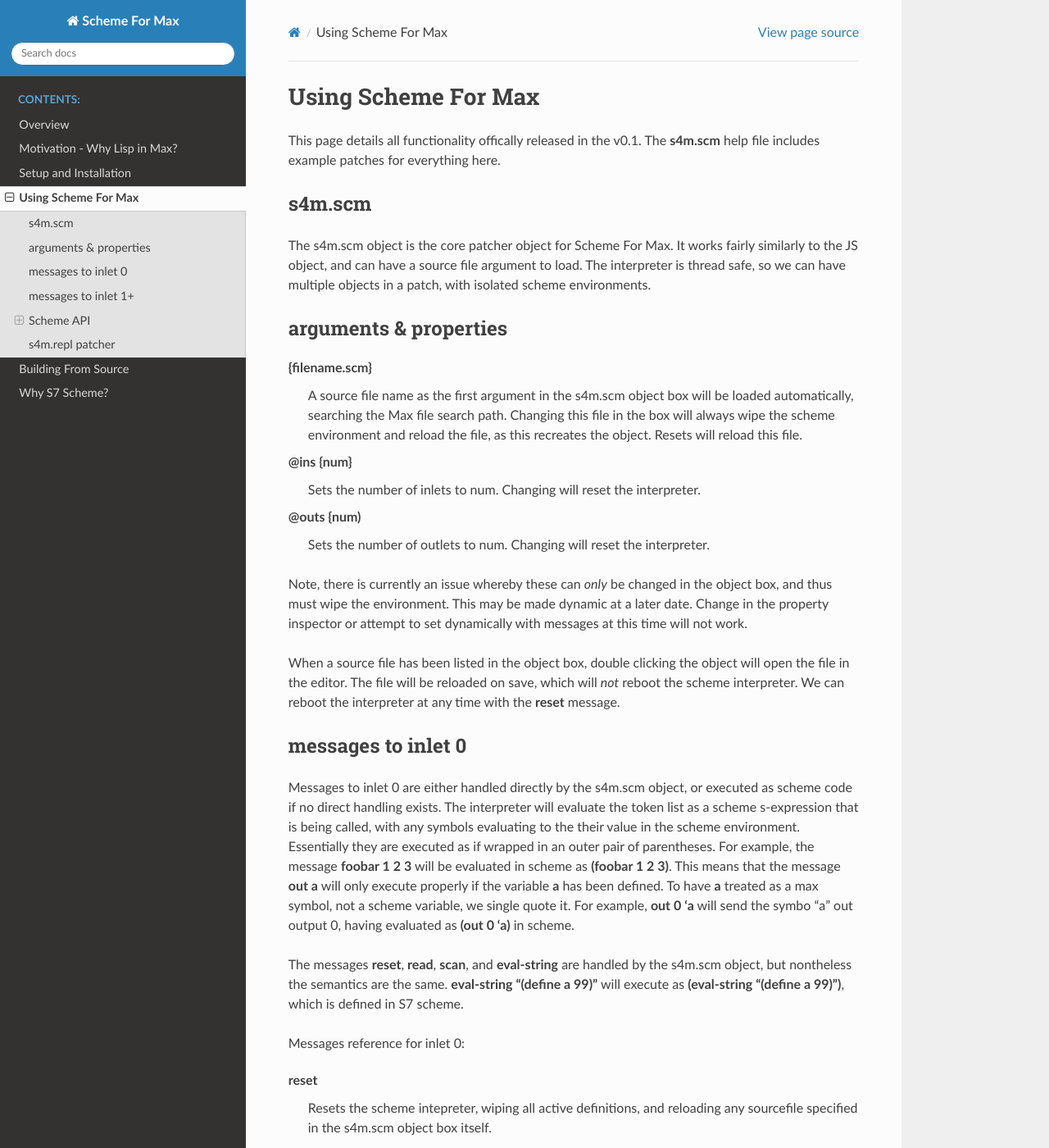
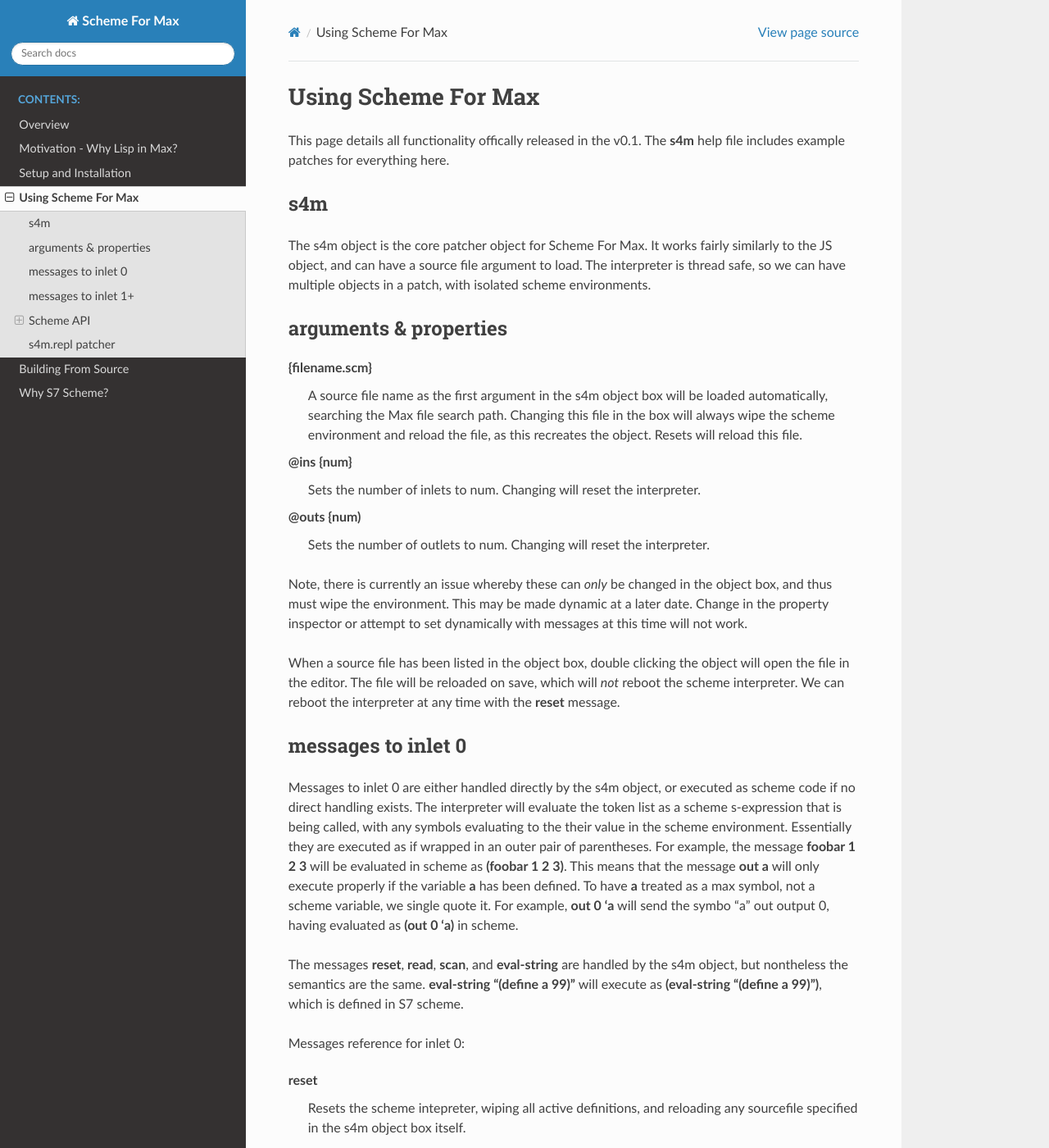
Before and after one commit to iainctduncan/scheme-for-max-docs, a Sphinx documentation site: the page built from source/usage.rst, in a window 1280 px wide and 1400 px high. Shown: the whole window at 82% size. Built offline with Sphinx 7.4.7 and the Read the Docs theme 2.0.0, drawn with Linux system fonts in a browser that asks for light colours; some of the changed text lies outside the part shown.

Commit message:
the rename

```diff
--- a/source/installation.rst
+++ b/source/installation.rst
@@ -14,7 +14,7 @@
 In addition the Max external, the package contains:
 
 * help/
-   * The help file, **s4m.scm.maxhelp**
+   * The help file, **s4m.maxhelp**
    * The Scheme source files used in the help (**s4m_help_basics.scm** etc)
 
 * extras/
--- a/source/overview.rst
+++ b/source/overview.rst
@@ -33,9 +33,9 @@
 
 S4M provides the following Max patchers:
 
-* s4m.scm - The embedded interpreter
+* s4m - The embedded interpreter
 * s4m.repl - A patcher for making a terminal REPL in Max
-* s4m.scm.help - An extensive help file demoing all features with sample source code
+* s4m.help - An extensive help file demoing all features with sample source code
 
 If you'd like to see a demo of Scheme For Max in action, there are videos on the
 `Computer Music Tools <https://www.youtube.com/channel/UC6ftX7yuEi5uUFkRVJbJyWA>`_ channel on
--- a/source/usage.rst
+++ b/source/usage.rst
@@ -2,11 +2,11 @@
 ====================
 
 This page details all functionality offically released in the v0.1.
-The **s4m.scm** help file includes example patches for everything here.
+The **s4m** help file includes example patches for everything here.
 
-s4m.scm
+s4m
 -------
-The s4m.scm object is the core patcher object for Scheme For Max. It works
+The s4m object is the core patcher object for Scheme For Max. It works
 fairly similarly to the JS object, and can have a source file argument to load.
 The interpreter is thread safe, so we can have multiple objects in a patch,
 with isolated scheme environments.
@@ -15,7 +15,7 @@
 --------------------------------------------------------------------------------
 
 **{filename.scm}**
-   A source file name as the first argument in the s4m.scm object box
+   A source file name as the first argument in the s4m object box
    will be loaded automatically, searching the Max file search path.
    Changing this file in the box will always wipe the scheme environment and reload
    the file, as this recreates the object. Resets will reload this file.
@@ -39,7 +39,7 @@
 
 messages to inlet 0
 --------------------------------------------------------------------------------
-Messages to inlet 0 are either handled directly by the s4m.scm object,
+Messages to inlet 0 are either handled directly by the s4m object,
 or executed as scheme code if no direct handling exists. The interpreter will
 evaluate the token list as a scheme s-expression that is being called, with
 any symbols evaluating to the their value in the scheme environment. Essentially
@@ -51,7 +51,7 @@
 0, having evaluated as **(out 0 'a)** in scheme.
 
 The messages **reset**, **read**, **scan**, and **eval-string** are handled
-by the s4m.scm object, but nontheless the semantics are the same.
+by the s4m object, but nontheless the semantics are the same.
 **eval-string "(define a 99)"** will execute as **(eval-string "(define a 99)")**,
 which is defined in S7 scheme.
 
@@ -59,7 +59,7 @@
 
 **reset**
    Resets the scheme intepreter, wiping all active definitions, and reloading any
-   sourcefile specified in the s4m.scm object box itself.
+   sourcefile specified in the s4m object box itself.
 
 **read {filename}**
    Loads the file {filename} from the Max search path. Executes the Scheme **load**
@@ -130,7 +130,7 @@
 -----------
 Below are details of the Scheme API. Core S7 functions are not listed here,
 only functions added by Scheme-For-Max. Scheme functions are either defined
-in **s4m.scm.c** using the S7 Foreign Function Interface, or in Scheme code boostrapped
+in **s4m.c** using the S7 Foreign Function Interface, or in Scheme code boostrapped
 from the initial load of **scm4max.scm**.
 
 File Loading
@@ -326,8 +326,8 @@
 
 We can send arbitrary Max messages to other Max objects that have been given
 a scripting name. Before doing so, we must send the **scan** message to the
-s4m.scm object, which will scan the current patcher and all descendents,
-registering scripting names interally in s4m.scm object (in the C code).
+s4m object, which will scan the current patcher and all descendents,
+registering scripting names interally in s4m object (in the C code).
 
 **(send {target} {msg} ... {atoms})**
    Send the message {msg}, which may be followed by any number of
```
Also changed, not shown: source/building.rst (+6 -6 lines), source/motivations.rst (+4 -4 lines), source/testing.rst (added, +26 -0 lines).
